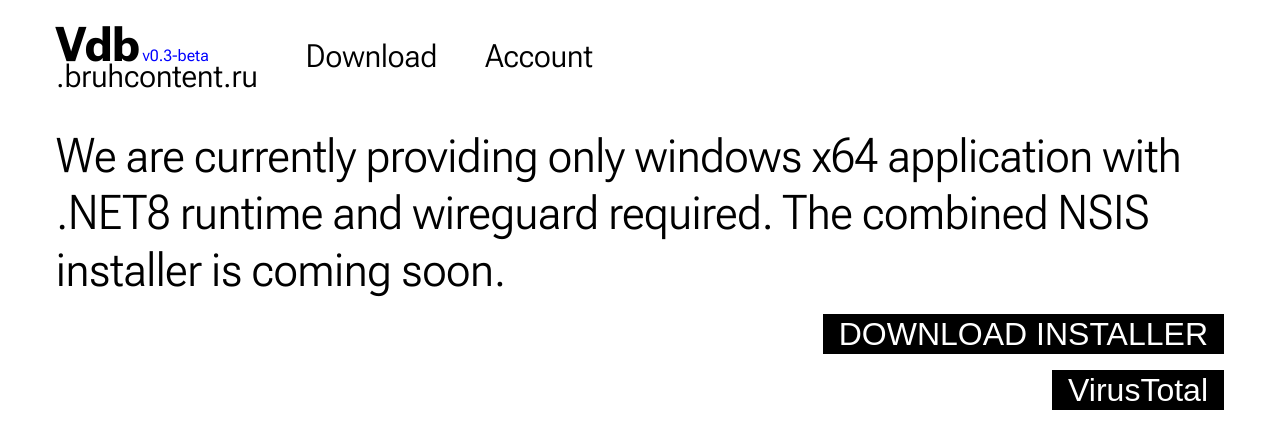
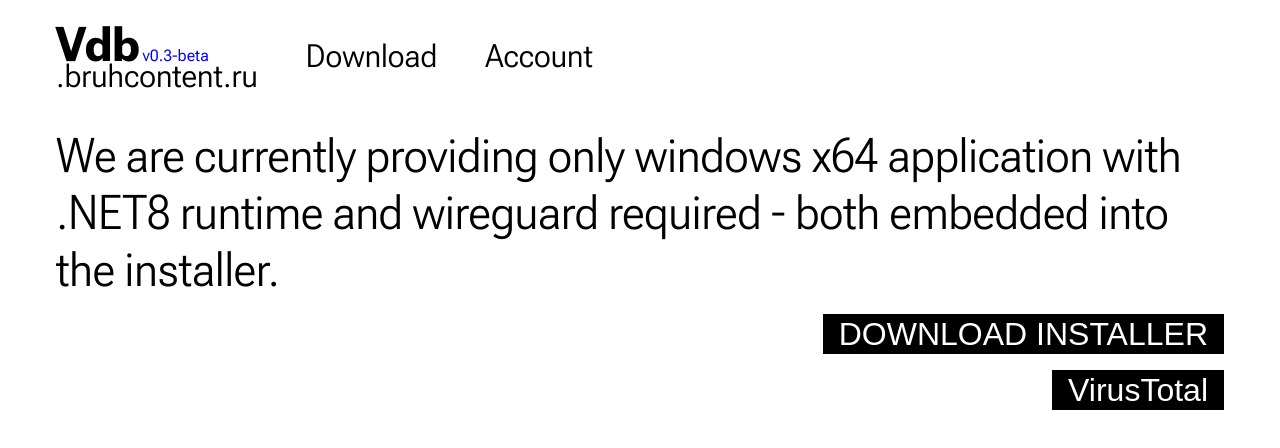
Before and after one commit to netsentinel/vdb_web_client, a React (Create React App) app: page /download in a window 1280 px wide. Shown: the top 448 px of the page. Built offline with nearby package versions, Linux system fonts and the light colour scheme.

Commit message:
minor changes

```diff
--- a/src/UI/VdbDownload/VdbDownload.tsx
+++ b/src/UI/VdbDownload/VdbDownload.tsx
@@ -41,8 +41,7 @@ const VdbDownload: React.FC = () => {
             <span className={cl.downloadWrapper}>
                 <span className={cl.textSpan}>
                     We are currently providing only windows x64 application
-                    with .NET8 runtime and wireguard required. The combined
-                    NSIS installer is coming soon.
+                    with .NET8 runtime and wireguard required - both embedded into the installer.
                 </span>
                 <CSSTransition in={releaseTransState} {...commonTransProp}>
                     <button onClick={downloadClient} className={cl.goToReleaseButton}>
```
